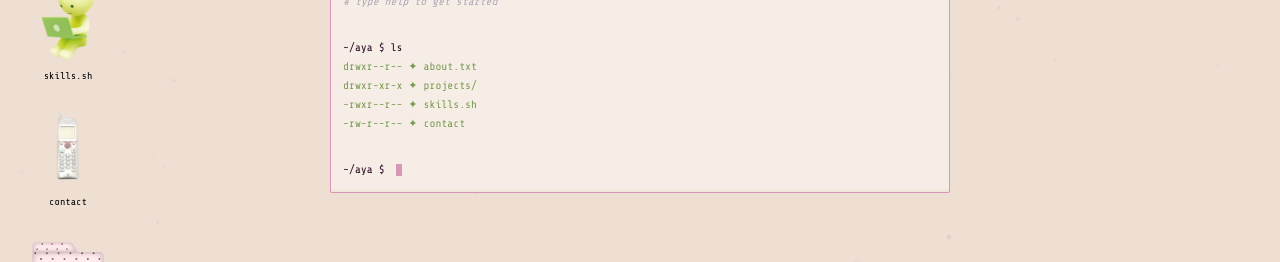
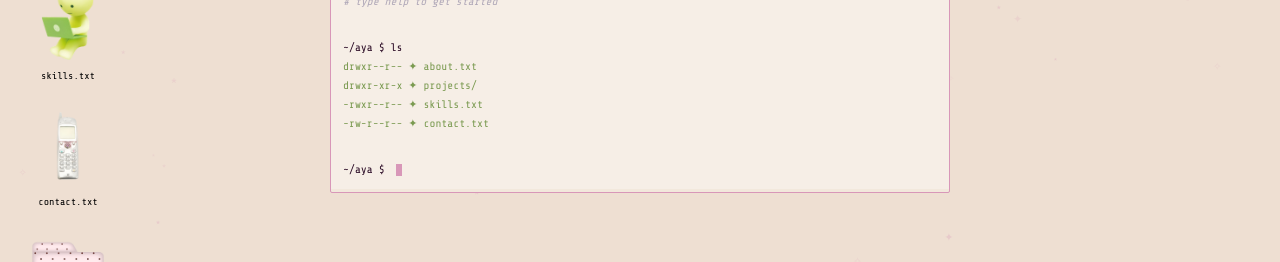
Before and after one commit to ayadebbagh/AyaDebbaghWebsite, a React (Vite) app: page / in a window 1280 px wide. Shown: the part 457-719 px from the top of the page. Built offline with nearby package versions, Linux system fonts and the light colour scheme.

Commit message:
Fix: .txt and github repos

```diff
--- a/src/App.jsx
+++ b/src/App.jsx
@@ -342,8 +342,8 @@ export default function App() {
         <DeskIcon id="di-term"     label="terminal"  glyphText=">_"      style={{ left: 16, top: 12  }} canvasRef={canvasRef} onClick={openTerminal} />
         <DeskIcon id="di-about"    label="about.txt" imgSrc={aboutImg}    style={{ left: 16, top: 138 }} canvasRef={canvasRef} onClick={() => openFileWindow('about',   'about.txt')} />
         <DeskIcon id="di-projects" label="projects/" imgSrc={projectsImg} style={{ left: 16, top: 264 }} canvasRef={canvasRef} onClick={openProjectsFolder} />
-        <DeskIcon id="di-skills"   label="skills.sh" imgSrc={skillsImg}   style={{ left: 16, top: 390 }} canvasRef={canvasRef} onClick={() => openFileWindow('skills',  'skills.sh')} />
-        <DeskIcon id="di-contact"  label="contact"   imgSrc={contactImg}  style={{ left: 16, top: 516 }} canvasRef={canvasRef} onClick={() => openFileWindow('contact', 'contact')} />
+        <DeskIcon id="di-skills"   label="skills.txt" imgSrc={skillsImg}   style={{ left: 16, top: 390 }} canvasRef={canvasRef} onClick={() => openFileWindow('skills',  'skills.txt')} />
+        <DeskIcon id="di-contact"  label="contact.txt" imgSrc={contactImg}  style={{ left: 16, top: 516 }} canvasRef={canvasRef} onClick={() => openFileWindow('contact', 'contact.txt')} />
         <DeskIcon id="di-fun"      label="fun stuff/" imgSrc={folder2Img} style={{ left: 16, top: 642 }} canvasRef={canvasRef} onClick={openFunStuffFolder} />
 
         {windows.map(w => {
--- a/src/components/Terminal.jsx
+++ b/src/components/Terminal.jsx
@@ -80,7 +80,7 @@ const EGG_RESPONSES = {
     { type: 'resp',  text: 'total 42' },
     { type: 'resp',  text: '-rw-r--r--  aya  about.txt' },
     { type: 'resp',  text: 'drwxr-xr-x  aya  projects/' },
-    { type: 'resp',  text: '-rwxr-xr-x  aya  skills.sh' },
+    { type: 'resp',  text: '-rwxr-xr-x  aya  skills.txt' },
     { type: 'resp',  text: '-rw-r--r--  aya  .bash_history' },
     { type: 'resp',  text: '-rw-------  aya  .secret_notes' },
     { type: 'resp',  text: '-rwx------  aya  .flag  ← you found me 👀' },
@@ -156,8 +156,8 @@ export default function Terminal({ onOpenFile, onEggFound, onOpenFlags }) {
     { id: 4, type: 'prompt', text: '~/aya $ ls' },
     { id: 5, type: 'resp',   text: 'drwxr--r-- ✦  about.txt' },
     { id: 6, type: 'resp',   text: 'drwxr-xr-x ✦  projects/' },
-    { id: 7, type: 'resp',   text: '-rwxr--r-- ✦  skills.sh' },
-    { id: 8, type: 'resp',   text: '-rw-r--r-- ✦  contact' },
+    { id: 7, type: 'resp',   text: '-rwxr--r-- ✦  skills.txt' },
+    { id: 8, type: 'resp',   text: '-rw-r--r-- ✦  contact.txt' },
     { id: 9, type: 'spacer', text: '' },
   ]);
 
--- a/src/data.js
+++ b/src/data.js
@@ -38,9 +38,9 @@ export const fileContents = {
 },
 
   skills: {
-    title: 'skills.sh',
+    title: 'skills.txt',
     html: `
-      <h3 style="font-family:'PPEditorialOld-Italic',cursive;color:#270722;font-size:22px;margin-bottom:5px;">✦ skills.sh</h3>
+      <h3 style="font-family:'PPEditorialOld-Italic',cursive;color:#270722;font-size:22px;margin-bottom:5px;">✦ skills.txt</h3>
       <div style="text-align:center;color:#D897B8;font-size:10px;letter-spacing:3px;padding:2px 0;margin:3px 0;">✦ ─ ✦ ─ ✦ ─ ✦ ─ ✦ ─ ✦</div>
       <p style="color:#270722;font-size:11px;">languages</p>
       <p style="color:#5A4858;margin-top:2px;font-size:11px;">Python · Java · JavaScript</p>
@@ -66,7 +66,7 @@ export const fileContents = {
   },
 
   contact: {
-    title: 'contact',
+    title: 'contact.txt',
     html: `
       <h3 style="font-family:'PPEditorialOld-Italic',cursive;color:#270722;font-size:22px;margin-bottom:5px;">✦ Reach Me</h3>
       <div style="text-align:center;color:#D897B8;font-size:10px;letter-spacing:3px;padding:2px 0;margin:3px 0;">✦ ─ ✦ ─ ✦ ─ ✦ ─ ✦ ─ ✦</div>
@@ -101,6 +101,7 @@ export const fileContents = {
       <h3 style="font-family:'PPEditorialOld-Italic',cursive;color:#270722;font-size:22px;margin-bottom:5px;">✦ CTF & Wargame Writeups</h3>
       <div style="text-align:center;color:#D897B8;font-size:10px;letter-spacing:3px;padding:2px 0;margin:3px 0;">✦ ─ ✦ ─ ✦ ─ ✦ ─ ✦ ─ ✦</div>
       <p style="font-size:11px;"><span style="color:#270722;">platforms</span>&nbsp; <span style="color:#7A9A50;">HackTheBox · PicoCTF · OverTheWire</span></p>
+      <p style="font-size:11px;margin-top:4px;"><span style="color:#270722;">repo</span>&nbsp;&nbsp;&nbsp;&nbsp;&nbsp; <a href="https://github.com/ayadebbagh/Write-ups" target="_blank" rel="noopener noreferrer" style="color:#63768D;text-decoration:underline;text-underline-offset:2px;">github.com/ayadebbagh/Write-ups</a></p>
       <p style="margin-top:8px;color:#5A4858;line-height:1.7;font-size:11px;">Solved challenge tracks and published technical, step-by-step writeups with clear methodology and reproducible commands.</p>
       <p style="color:#5A4858;line-height:1.7;font-size:11px;">Focused on privilege escalation, web exploitation, cryptography, and reverse engineering across multiple environments.</p>
       <p style="color:#5A4858;line-height:1.7;font-size:11px;">Used writeups to teach others and highlight structured cybersecurity problem-solving.</p>
@@ -122,7 +123,7 @@ export const fileContents = {
       <p style="font-size:11px;"><span style="color:#270722;">result</span>&nbsp; <span style="color:#7A9A50;">97% model accuracy</span></p>
       <p style="margin-top:8px;color:#5A4858;line-height:1.7;font-size:11px;">Built a diabetes prediction model and documented preprocessing, feature engineering, and evaluation decisions end-to-end.</p>
       <p style="color:#5A4858;line-height:1.7;font-size:11px;">Created visualizations to explain predictions and communicate findings to non-technical stakeholders.</p>
-      <p style="color:#5A4858;line-height:1.7;font-size:11px;">Kaggle link available in resume/portfolio links.</p>
+      <p style="font-size:11px;"><span style="color:#270722;">kaggle</span>&nbsp; <a href="https://www.kaggle.com/code/ayadebbagh/diabetes-prediction-project" target="_blank" rel="noopener noreferrer" style="color:#63768D;text-decoration:underline;text-underline-offset:2px;">kaggle.com/ayadebbagh/diabetes-prediction-project</a></p>
       <div style="display:flex;gap:5px;flex-wrap:wrap;margin-top:7px;">
         <span style="font-size:9px;padding:2px 7px;border:1px solid #D897B8;color:#270722;background:#F5EBF2;">Scikit-Learn</span>
         <span style="font-size:9px;padding:2px 7px;border:1px solid #D897B8;color:#270722;background:#F5EBF2;">Pandas</span>
@@ -138,6 +139,7 @@ export const fileContents = {
       <h3 style="font-family:'PPEditorialOld-Italic',cursive;color:#270722;font-size:22px;margin-bottom:5px;">✦ PromptShield: LLM Prompt Injection Firewall</h3>
       <div style="text-align:center;color:#D897B8;font-size:10px;letter-spacing:3px;padding:2px 0;margin:3px 0;">✦ ─ ✦ ─ ✦ ─ ✦ ─ ✦ ─ ✦</div>
       <p style="font-size:11px;"><span style="color:#270722;">stack</span>&nbsp; <span style="color:#7A9A50;">Python · FastAPI · PyTorch · HuggingFace Transformers · DistilBERT · scikit-learn</span></p>
+      <p style="font-size:11px;margin-top:4px;"><span style="color:#270722;">repo</span>&nbsp;&nbsp;&nbsp;&nbsp;&nbsp; <a href="https://github.com/ayadebbagh/PromptShield" target="_blank" rel="noopener noreferrer" style="color:#63768D;text-decoration:underline;text-underline-offset:2px;">github.com/ayadebbagh/PromptShield</a></p>
       <p style="margin-top:8px;color:#5A4858;line-height:1.7;font-size:11px;">Built an ML-powered firewall that intercepts prompts before they reach an LLM and classifies injection, jailbreak, and PII-risk behavior.</p>
       <p style="color:#5A4858;line-height:1.7;font-size:11px;">Combined regex detection across 10+ attack categories with a fine-tuned DistilBERT model trained on ~5,800 labeled examples.</p>
       <p style="color:#5A4858;line-height:1.7;font-size:11px;">Implemented a policy engine returning allow/rewrite/redact/block outcomes with sub-50ms latency and validated via a 34-test end-to-end suite.</p>
@@ -215,11 +217,11 @@ export const fileContents = {
 // Add projects here — update ls[], files{}, dirs{} in each dir
 export const filesystem = {
   root: {
-    ls: ['about.txt', 'projects/', 'fun stuff/', 'skills.sh', 'contact'],
+    ls: ['about.txt', 'projects/', 'fun stuff/', 'skills.txt', 'contact.txt'],
     files: {
       'cat about.txt': { open: 'about' },
-      'cat skills.sh': { open: 'skills' },
-      'cat contact':   { open: 'contact' },
+      'cat skills.txt': { open: 'skills' },
+      'cat contact.txt':   { open: 'contact' },
     },
     dirs: {
       'cd projects/': 'projects',
```
